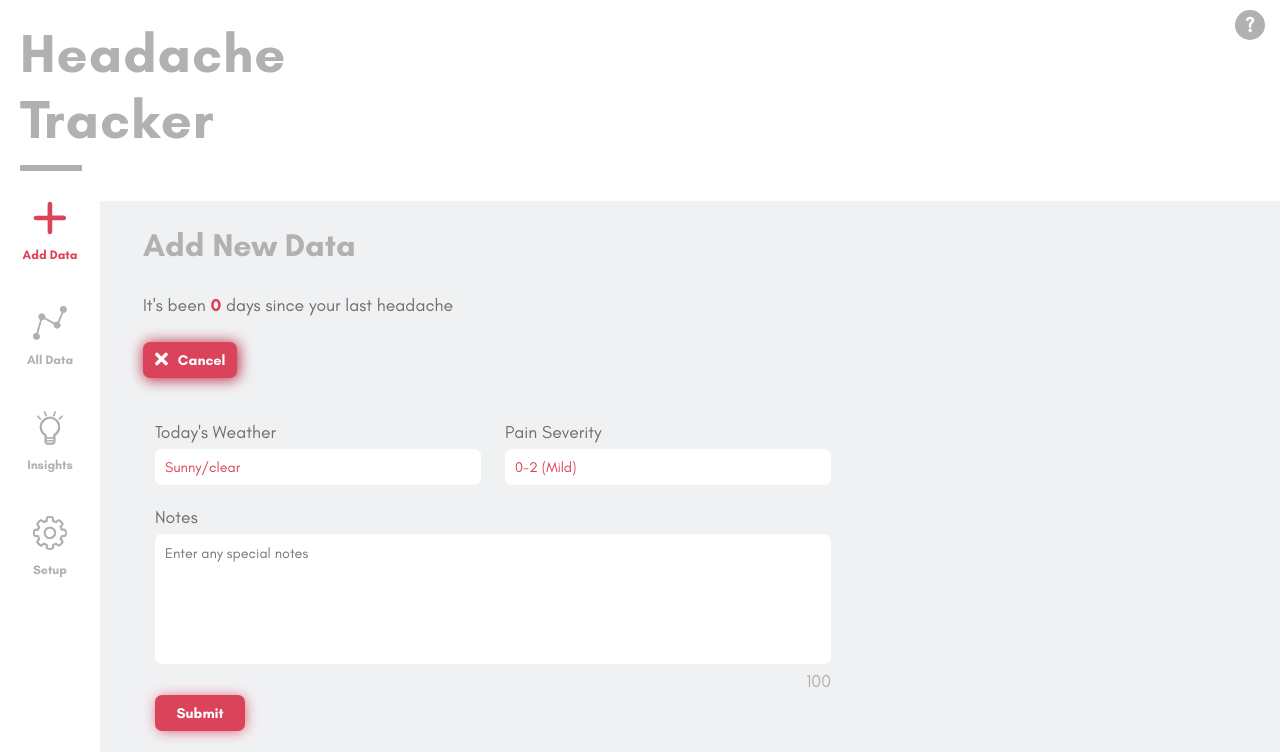
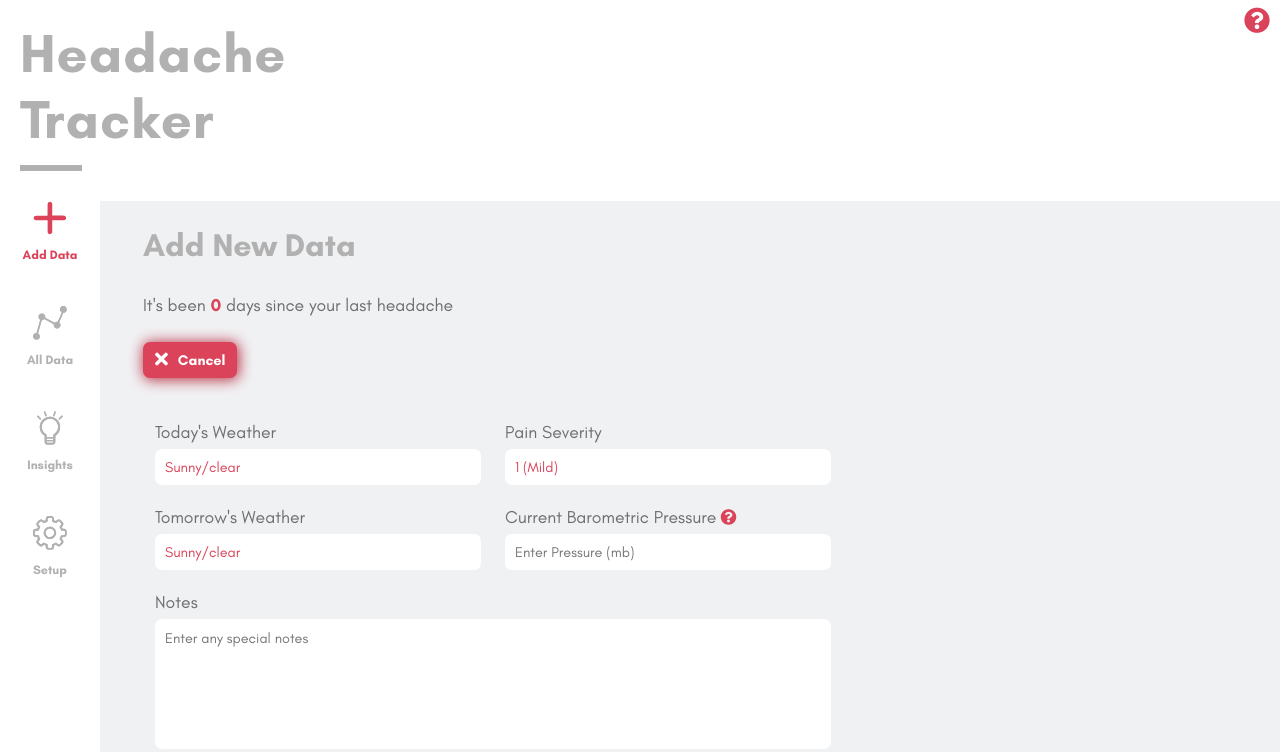
Before and after one commit to AlexanderLyon/Headache-Tracker, a React app: page / in a window 1280 px wide. Both pictures are taken after a click on the button "Add Headache Data". Shown: the top 752 px of the page. Built offline with nearby package versions, Linux system fonts and the light colour scheme; no server answers.

Commit message:
Collecting more data

```diff
--- a/src/Components/App.js
+++ b/src/Components/App.js
@@ -14,7 +14,8 @@ export class App extends React.Component {
       userID: localStorage.getItem('userID'),
       previousEntries: null,
       activePanel: 'AddData',
-      showingHelp: false
+      showingHelp: false,
+      elapsedDays: 0
     };
 
     this.fetchPreviousEntries = this.fetchPreviousEntries.bind(this);
@@ -33,7 +34,7 @@ export class App extends React.Component {
     // Returns the active panel to be displayed
     switch (this.state.activePanel) {
       case 'AddData':
-        return <AddData userID={this.state.userID} updateEntries={this.fetchPreviousEntries}/>;
+        return <AddData userID={this.state.userID} elapsedDays={this.state.elapsedDays} updateEntries={this.fetchPreviousEntries}/>;
         break;
       case 'AllData':
         return <AllData previousEntries={this.state.previousEntries}/>;
@@ -111,7 +112,7 @@ export class App extends React.Component {
       <main>
         <header>
           <h1 id='title'>Headache<br/>Tracker</h1>
-          <div id='help-btn' onClick={this.toggleHelp}>?</div>
+          <div id='help-btn' onClick={this.toggleHelp}><i className="fa fa-question-circle"></i></div>
           <hr/>
         </header>
         { this.state.showingHelp &&
--- a/src/Components/Panels/AddData.js
+++ b/src/Components/Panels/AddData.js
@@ -6,8 +6,7 @@ export class AddData extends React.Component {
     this.state = {
       addingData: false,
       showingConfirmation: false,
-      charsRemaining: 100,
-      elapsedDays: 0
+      charsRemaining: 100
     };
 
     this.handleClick = this.handleClick.bind(this);
@@ -33,7 +32,10 @@ export class AddData extends React.Component {
     let urlEncodedDataPairs = [];
     const data = {
       'userID': this.props.userID,
+      'timestamp': Date.now(),
       'todays-weather': document.getElementById('todays-weather').value,
+      'tomorrows-weather': document.getElementById('tomorrows-weather').value,
+      'barometric-pressure': document.getElementById('barometric-pressure').value,
       'pain-severity': document.getElementById('pain-severity').value,
       'notes': document.getElementById('entry-notes').value
     }
@@ -50,8 +52,7 @@ export class AddData extends React.Component {
         // Completed successfully
         this.setState({
           addingData: false,
-          showingConfirmation: true,
-          elapsedDays: 0
+          showingConfirmation: true
         }, () => {
           this.props.updateEntries();
         });
@@ -78,7 +79,7 @@ export class AddData extends React.Component {
     return (
       <section>
         <h1>Add New Data</h1>
-        <p>It's been <span className="elapsed-days">{this.state.elapsedDays}</span> days since your last headache</p>
+        <p>It's been <span className="elapsed-days">{this.props.elapsedDays}</span> days since your last headache</p>
         <button id="addDataBtn" className="btn" onClick={this.handleClick}>
           { this.state.addingData ? <span><i className="fas fa-times"></i> Cancel</span> : 'Add Headache Data' }
         </button>
@@ -101,11 +102,32 @@ export class AddData extends React.Component {
             <div className="field">
               <label htmlFor="pain-severity">Pain Severity</label>
               <select id="pain-severity" placeholder="Rate your pain level">
-                <option>0-2 (Mild)</option>
-                <option>3-4 (Aching)</option>
-                <option>5-7 (Painful)</option>
-                <option>8-10 (Excruciating)</option>
+                <option>1 (Mild)</option>
+                <option>2</option>
+                <option>3 (Aching)</option>
+                <option>4</option>
+                <option>5 (Painful)</option>
+                <option>6</option>
+                <option>7</option>
+                <option>8</option>
+                <option>9</option>
+                <option>10 (Excruciating)</option>
               </select>
+            </div>
+
+            <div className="field">
+              <label htmlFor="tomorrows-weather">Tomorrow's Weather</label>
+              <select id="tomorrows-weather" placeholder="Select one">
+                <option>Sunny/clear</option>
+                <option>Clouds</option>
+                <option>Rain</option>
+                <option>Snow</option>
+              </select>
+            </div>
+
+            <div className="field">
+              <label htmlFor="barometric-pressure">Current Barometric Pressure</label> <a href="https://darksky.net/forecast/" target="_blank"><i className="fa fa-question-circle"></i></a>
+              <input type="text" id="barometric-pressure" placeholder="Enter Pressure (mb)"/>
             </div>
 
             <div className="field full-width">
--- a/src/css/style.scss
+++ b/src/css/style.scss
@@ -88,20 +88,14 @@ header {
 
   #help-btn {
     position: absolute;
-    top: 10px;
-    right: 15px;
-    color: white;
-    background-color: $lightgrey;
-    height: 30px;
-    width: 30px;
-    line-height: 30px;
-    font-size: 20px;
-    font-weight: bold;
+    top: 5px;
+    right: 10px;
+    color: $red;
+    font-size: 26px;
     text-align: center;
-    border-radius: 50%;
     cursor: pointer;
 
-    &:hover { background-color: $darkgrey; }
+    &:hover { color: $darkred; }
   }
 
   hr {
@@ -223,6 +217,15 @@ section {
         margin: 7px 0px;
         color: $darkgrey;
         font-size: 1.1em;
+
+        &[for="barometric-pressure"] { display: inline-block; }
+      }
+
+      a, a:visited {
+        color: $red;
+        text-decoration: none;
+
+        &:hover { color: $darkred; }
       }
 
       input[type="text"], input[type="date"], select {
```
Also changed, not shown: dist/main.bundle.js, src/css/style.css, 1 other file.
